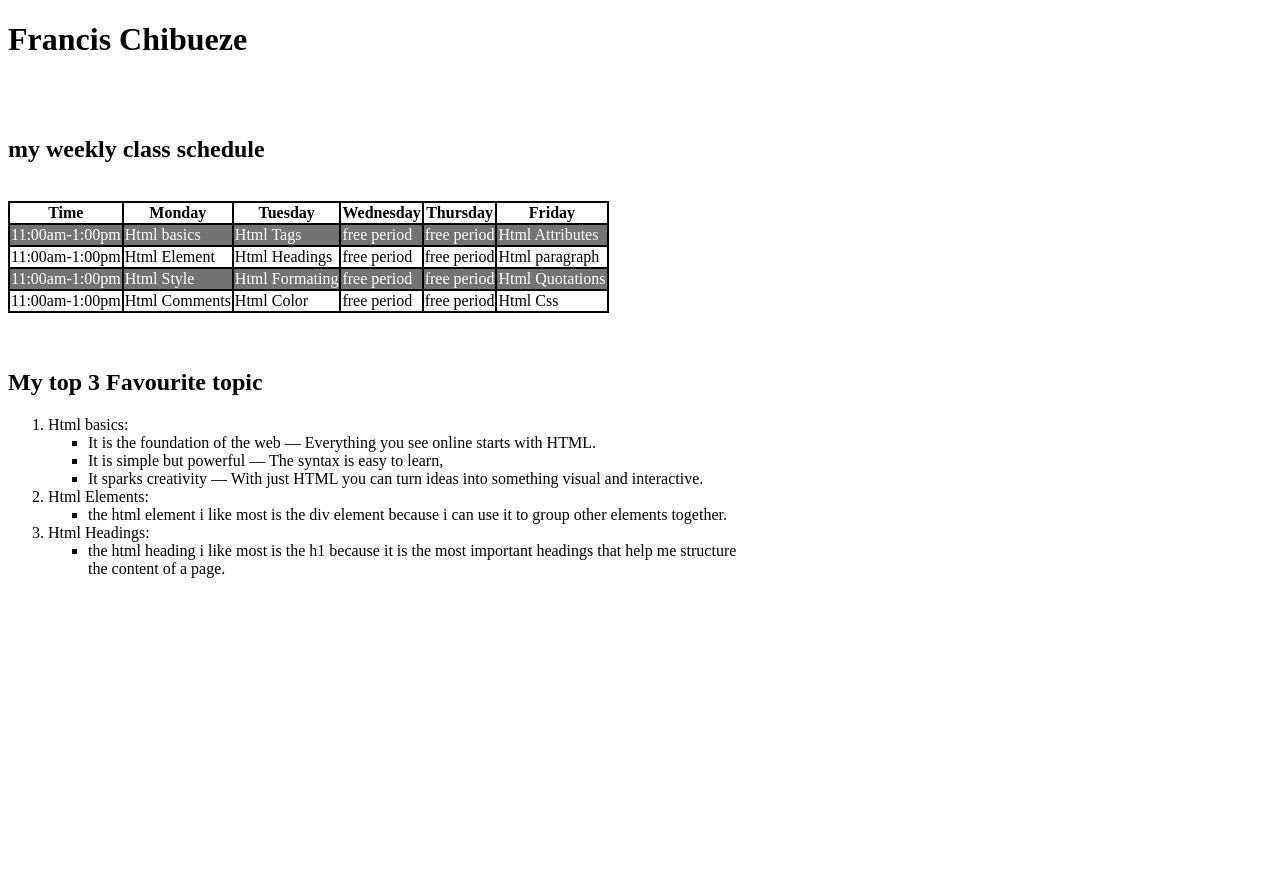
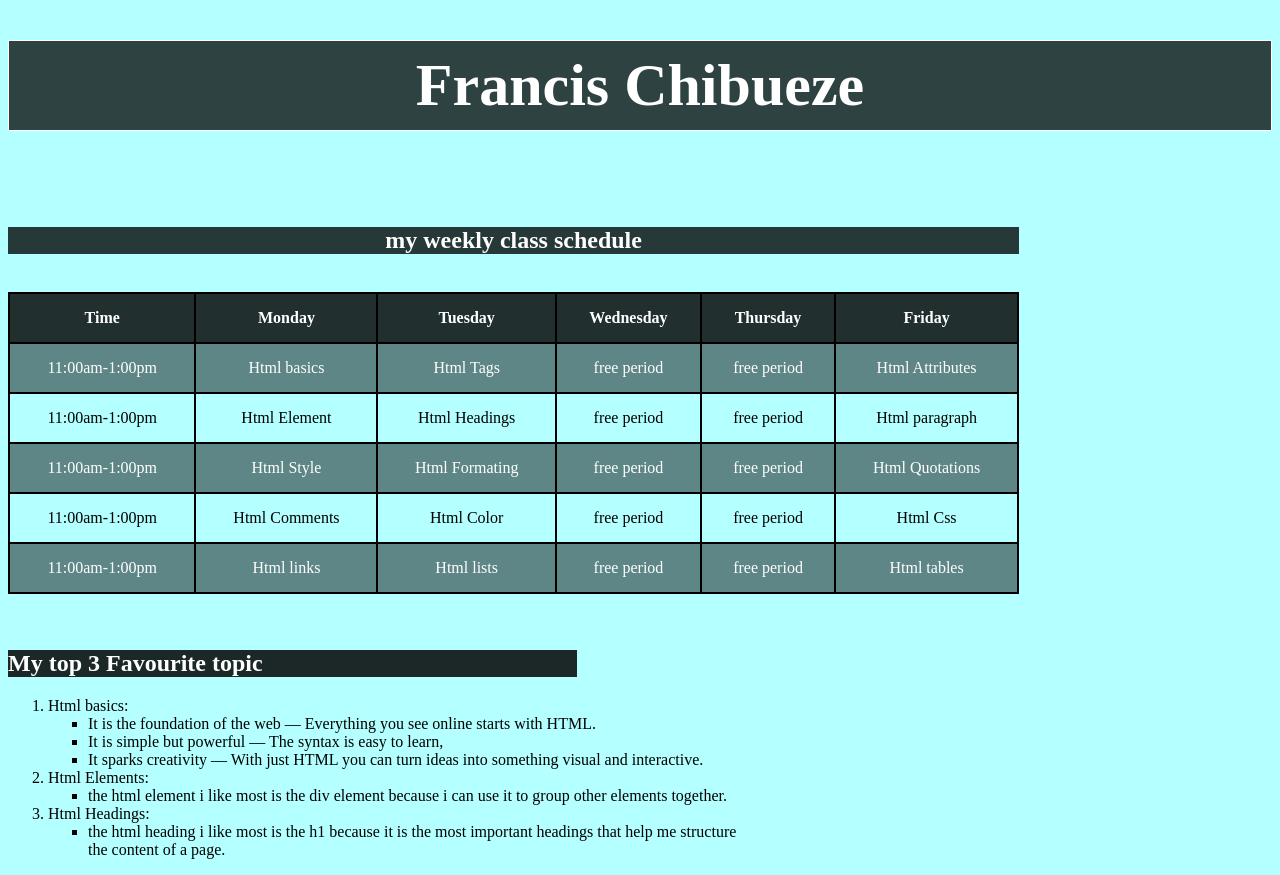
Before and after one commit to hartzfrancis2-sketch/html-profile-assignment, a plain HTML site: page index.html in a window 1280 px wide. Before the commit the page ends 800 px from the top, so only its background shows below. Drawn offline with Linux system fonts and the light colour scheme.

Commit message:
add styles to my table and list also made it resposive

```diff
--- a/index.html
+++ b/index.html
@@ -5,28 +5,52 @@
   <meta name="viewport" content="width=device-width, initial-scale=1.0">
   <title>my profile</title>
 <style>
-  table, th, td {
+
+
+body {
+  background-color: rgba(0, 255, 255, 0.295);
+  background-attachment: fixed;
+  background-repeat: no-repeat;
+  background-size: cover;
+  align-items: center;
+}
+table, th, td {
     border: 2px solid black;
     border-collapse: collapse;
+    text-align: center;
+    padding: 15px;
   }
   tr:nth-child(even) {
-    background-color: rgba(0, 0, 0, 0.548);
+    background-color: rgba(0, 0, 0, 0.473);
     color: white;
+
   }
+
 
   tr:hover{
     color: sandybrown;
   }
+
+  h1{
+    background-color: rgba(0, 0, 0, 0.74);
+    color: white;
+    text-align: center;
+    padding: 10px;
+    border: 1px solid white;
+    font-size: 60px;
+  }
+
+
 </style>
 
 </head>
 <body>
   <h1>Francis Chibueze</h1><br><br>
 
-  <h2>my weekly class schedule</h2><br>
+  <h2 style="background-color: #000000c7;color: white; width: 80%; text-align: center;">my weekly class schedule</h2><br>
 
-  <table>
-    <tr>
+  <table width="80%">
+    <tr style="background-color: rgba(0, 0, 0, 0.815); color: white;">
       <th>Time</th>
       <th>Monday</th>
       <th>Tuesday</th>
@@ -70,11 +94,20 @@
       <td>free period</td>
       <td>Html Css</td>
     </tr>
+
+    <tr>
+      <td>11:00am-1:00pm</td>
+      <td>Html links</td>
+      <td>Html lists</td>
+      <td>free period</td>
+      <td>free period</td>
+      <td>Html tables</td>
+    </tr>
   </table><br><br>
 
-  <h2>My top 3 Favourite topic</h2>
+  <h2 style="background-color: rgba(0, 0, 0, 0.842); color: white; width: 45%; ">My top 3 Favourite topic</h2>
   <ol>
-    <li>Html basics:
+    <li style>Html basics:
       <ul type="square">
         <li>It is the foundation of the web — Everything you see online starts with HTML.</li>
         <li>It is simple but powerful — The syntax is easy to learn,</li>
```
